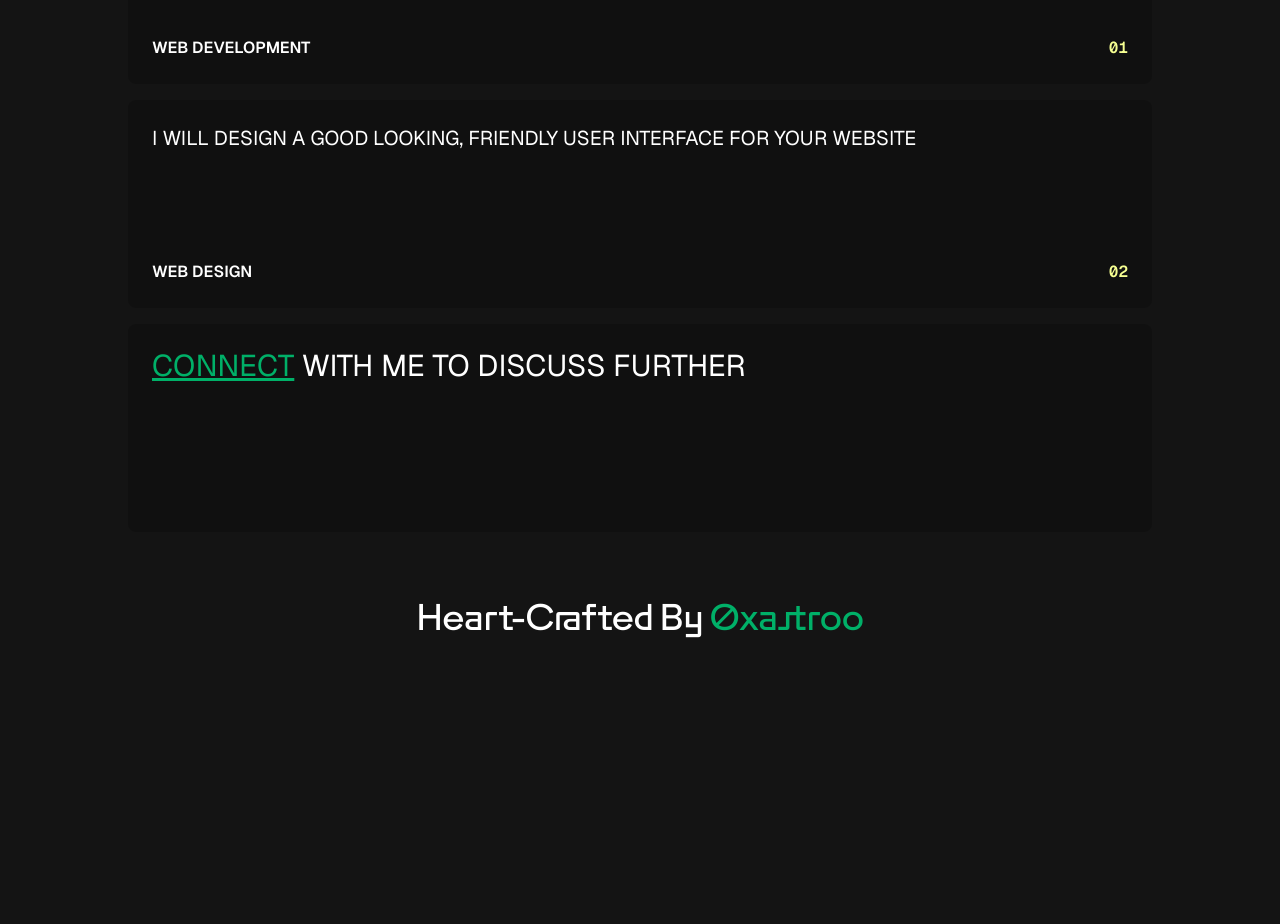
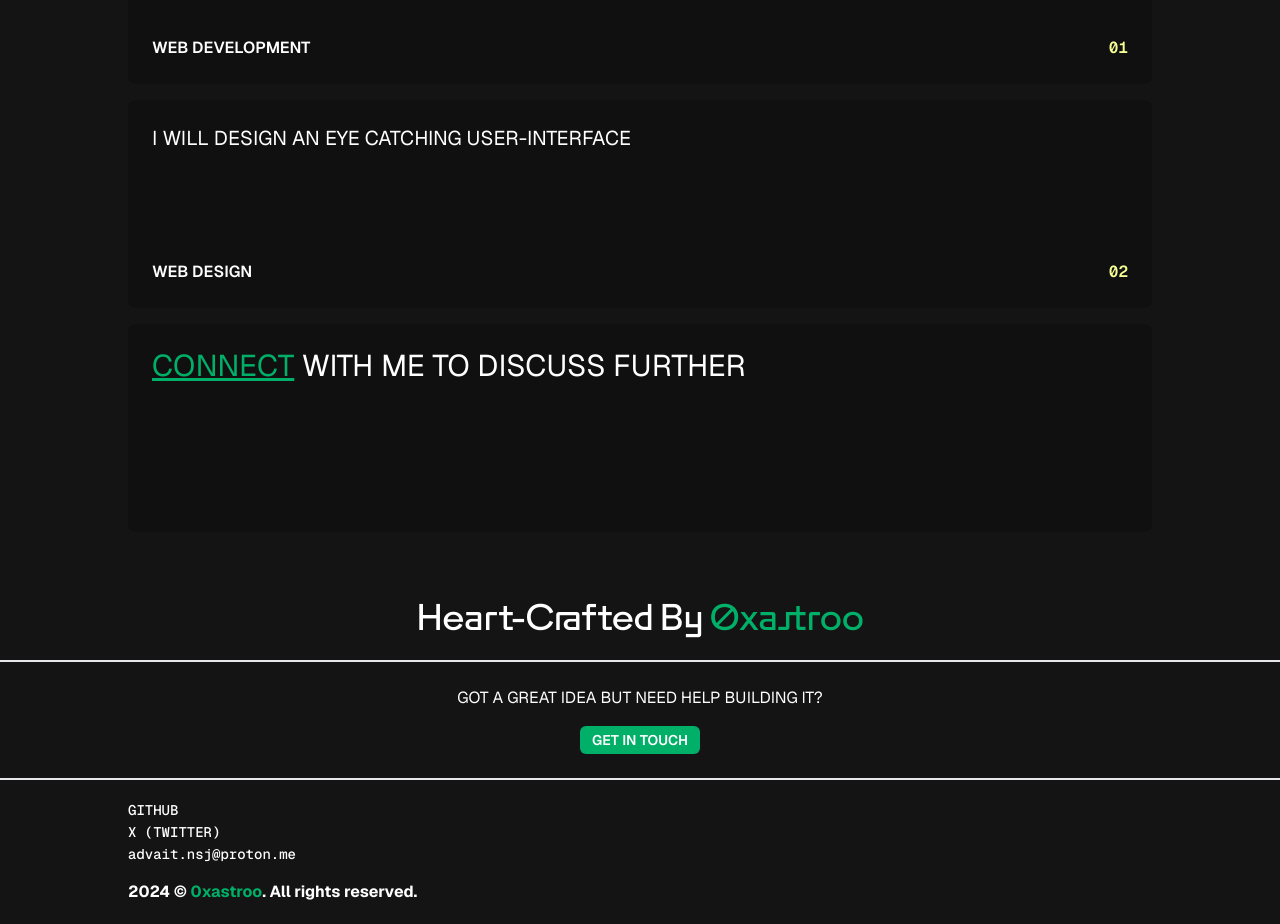
Before and after one commit to 0xastroo/portfolio, a Next.js app: page / in a window 1280 px wide. Shown: the part 1340-2264 px from the top of the page. Before the commit the page ends 2000 px from the top, so only its background shows below. Built offline with nearby package versions, Linux system fonts and the light colour scheme.

Commit message:
add footer

```diff
--- a/app/layout.tsx
+++ b/app/layout.tsx
@@ -1,5 +1,6 @@
 import type { Metadata } from "next";
 import Navbar from "./ui/Navbar";
+import Footer from "./ui/Footer";
 import "./globals.css";
 
 export const metadata: Metadata = {
@@ -18,6 +19,7 @@ export default function RootLayout({
       <body className="bg-[#141414] antialiased">
         <Navbar />
         {children}
+        <Footer />
       </body>
     </html>
   );
--- /dev/null
+++ b/app/ui/Footer.tsx
@@ -0,0 +1,49 @@
+import { GeistMono } from "geist/font/mono";
+import { GeistSans } from "geist/font/sans";
+import Link from "next/link";
+
+export default function Footer() {
+  return (
+    <footer className="pb-5">
+      <div className="border-t-2 border-b-2">
+        <div className="flex flex-col items-center gap-4 max-w-[80%] mx-auto py-6">
+          <p className={`${GeistSans.className} text-center`}>
+            GOT A GREAT IDEA BUT NEED HELP BUILDING IT?
+          </p>
+          <Link
+            className={`${GeistSans.className} bg-[#00B068] px-3 py-1 rounded-md text-sm font-semibold`}
+            href="/contact"
+          >
+            GET IN TOUCH
+          </Link>
+        </div>
+      </div>
+      <div className="flex flex-col gap-4 pt-5 max-w-[80%] mx-auto">
+        <div className="flex flex-col gap-0.5">
+          <a
+            href="https://github.com/0xastroo"
+            className={`${GeistMono.className} text-sm font-medium`}
+          >
+            GITHUB
+          </a>
+          <a
+            href="https://twitter.com/0x_astroo"
+            className={`${GeistMono.className} text-sm font-medium`}
+          >
+            X (TWITTER)
+          </a>
+          <a
+            href="mailto:advait.nsj@proton.me"
+            className={`${GeistMono.className} text-sm font-medium`}
+          >
+            advait.nsj@proton.me
+          </a>
+        </div>
+        <p className={`${GeistSans.className} font-bold`}>
+          {new Date().getFullYear()} ©{" "}
+          <span className="text-[#00B068]">0xastroo</span>. {" "} All rights reserved.
+        </p>
+      </div>
+    </footer>
+  );
+}
--- a/app/ui/Navbar.tsx
+++ b/app/ui/Navbar.tsx
@@ -1,11 +1,13 @@
 import { GeistMono } from "geist/font/mono";
 import { GeistSans } from "geist/font/sans";
 import Image from "next/image";
+import Link from "next/link";
 
 export default function Navbar() {
   return (
     <header className="flex justify-between items-center py-4 px-5 bg-black">
-      <div className="flex flex-col items-center -gap-0.5">
+      <div>
+        <Link className="flex flex-col items-center -gap-0.5" href="/">
           <h1 className={`${GeistSans.className} font-semibold `}>
             Advait Jadhav
           </h1>
@@ -14,6 +16,7 @@ export default function Navbar() {
           >
             0xastroo
           </p>
+        </Link>
       </div>
 
       <Image src="/hamburger.svg" width={40} height={13} alt="open-nav" />
--- a/app/ui/Services.tsx
+++ b/app/ui/Services.tsx
@@ -31,8 +31,7 @@ export default function Services() {
         </div>
         <div className="flex flex-col justify-between bg-[rgba(0,0,0,.2)] h-52 p-6 rounded-lg">
           <h1 className={`${GeistSans.className} text-xl`}>
-            I WILL DESIGN A GOOD LOOKING, FRIENDLY USER INTERFACE FOR YOUR
-            WEBSITE
+            I WILL DESIGN AN EYE CATCHING USER-INTERFACE
           </h1>
           <div className="flex justify-between items-center">
             <p className={`${GeistSans.className} font-semibold`}>WEB DESIGN</p>
--- a/package.json
+++ b/package.json
@@ -14,7 +14,7 @@
     "next": "14.2.2",
     "react": "^18",
     "react-dom": "^18",
-    "vercel": "^34.1.1"
+    "vercel": "^32.3.0"
   },
   "devDependencies": {
     "@types/node": "^20",
```
Also changed, not shown: 1 other file (tests, documents, lock files or other folders). Lines whose indentation alone changed are shown as unchanged.
